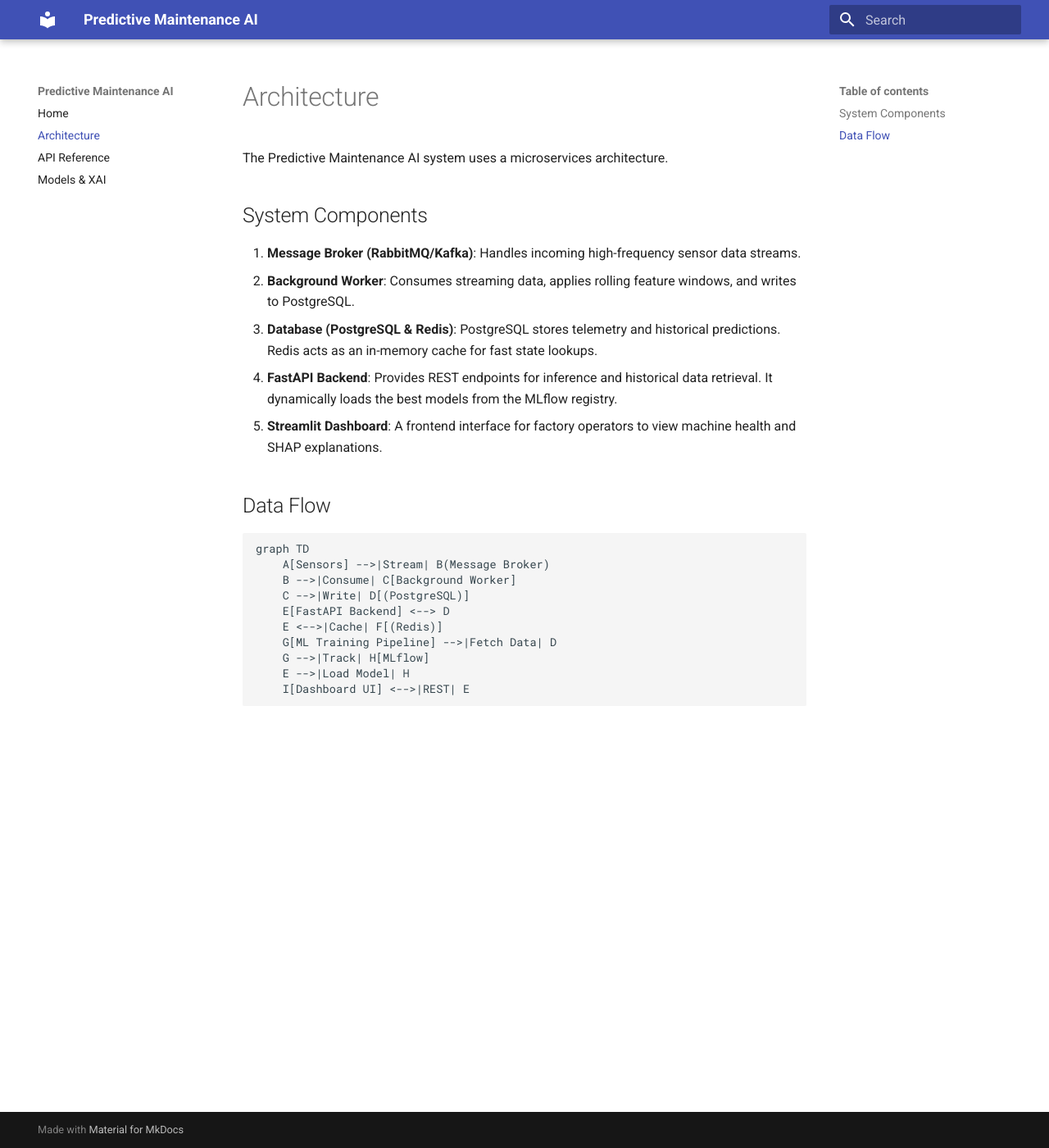
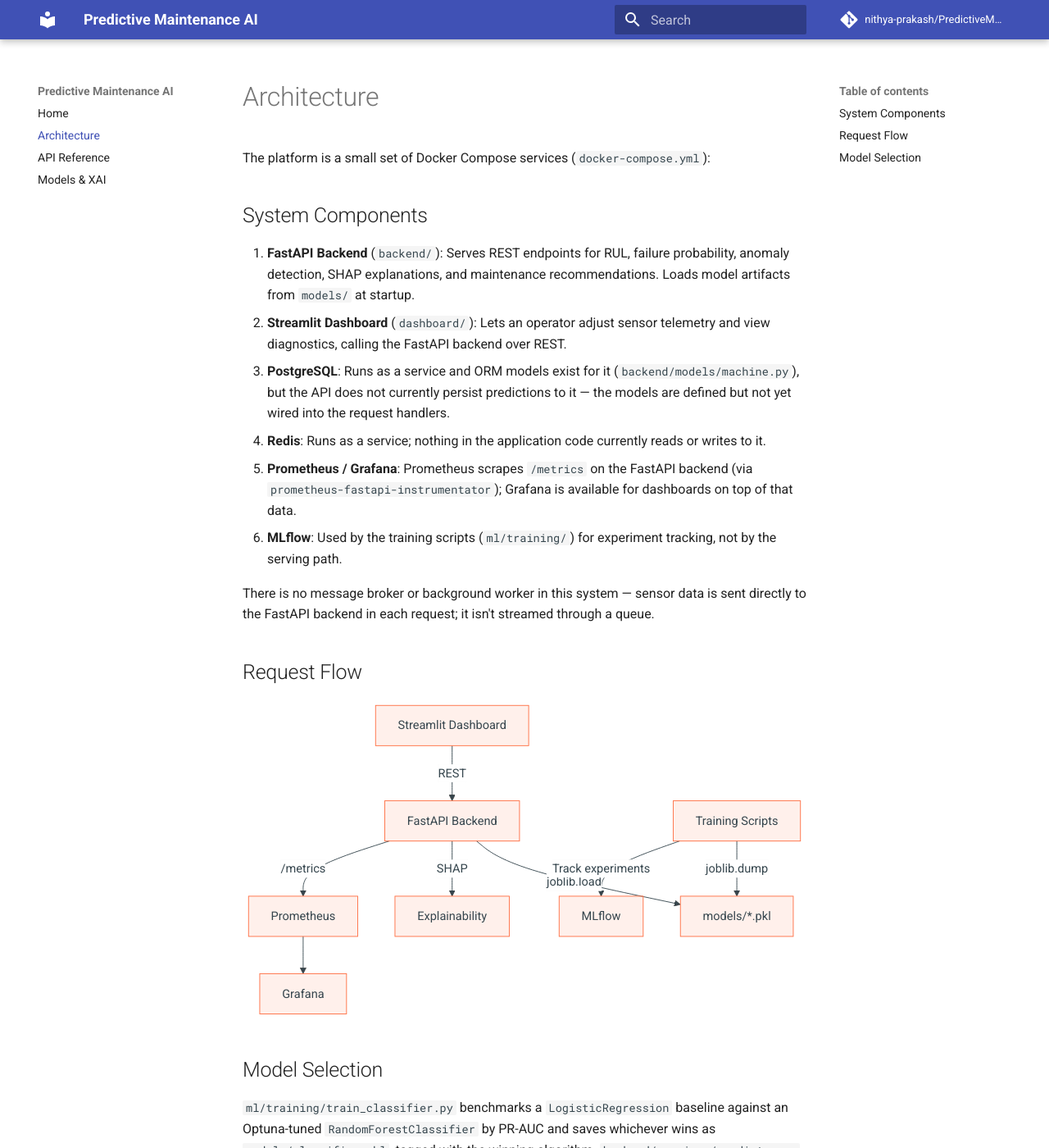
Before and after one commit to nithya-prakash/PredictiveMaintenanceAI, an MkDocs documentation site: the page built from docs/architecture.md, in a window 1280 px wide and 1400 px high. Shown: the whole window at 82% size. Built offline with MkDocs 1.6.1 and Material for MkDocs 9.7.7, drawn with Linux system fonts in a browser that asks for light colours; comment, search, counter and statistics services are not loaded; some of the changed text lies outside the part shown.

Commit message:
Set up mkdocs site publishing to GitHub Pages
mkdocs.yml's nav referenced api.md and models.md, which didn't exist
(mkdocs build --strict failed). Wrote both against the actual FastAPI
endpoints and the real model-selection/XAI logic.

Also corrected index.md and architecture.md, which described a
Kafka/RabbitMQ message broker, a background worker, and XGBoost/LSTM/
Transformer models -- none of which exist anywhere in this codebase.
Replaced with the actual architecture (FastAPI + Streamlit talking
directly over REST, Postgres/Redis present in docker-compose but not
wired into the app, Prometheus/Grafana, MLflow for training) and the
real LogisticRegression-vs-RandomForest selection process, matching
what's already documented in the main README.

Added a GitHub Actions workflow that builds the site with `mkdocs
build --strict` and deploys it to GitHub Pages on push to main.
Verified locally: strict build passes, Mermaid diagram and demo GIF
render correctly via `mkdocs serve`.

````diff
--- a/docs/architecture.md
+++ b/docs/architecture.md
@@ -1,24 +1,31 @@
 # Architecture
 
-The Predictive Maintenance AI system uses a microservices architecture.
+The platform is a small set of Docker Compose services (`docker-compose.yml`):
 
 ## System Components
-1. **Message Broker (RabbitMQ/Kafka)**: Handles incoming high-frequency sensor data streams.
-2. **Background Worker**: Consumes streaming data, applies rolling feature windows, and writes to PostgreSQL.
-3. **Database (PostgreSQL & Redis)**: PostgreSQL stores telemetry and historical predictions. Redis acts as an in-memory cache for fast state lookups.
-4. **FastAPI Backend**: Provides REST endpoints for inference and historical data retrieval. It dynamically loads the best models from the MLflow registry.
-5. **Streamlit Dashboard**: A frontend interface for factory operators to view machine health and SHAP explanations.
 
-## Data Flow
+1. **FastAPI Backend** (`backend/`): Serves REST endpoints for RUL, failure probability, anomaly detection, SHAP explanations, and maintenance recommendations. Loads model artifacts from `models/` at startup.
+2. **Streamlit Dashboard** (`dashboard/`): Lets an operator adjust sensor telemetry and view diagnostics, calling the FastAPI backend over REST.
+3. **PostgreSQL**: Runs as a service and ORM models exist for it (`backend/models/machine.py`), but the API does not currently persist predictions to it — the models are defined but not yet wired into the request handlers.
+4. **Redis**: Runs as a service; nothing in the application code currently reads or writes to it.
+5. **Prometheus / Grafana**: Prometheus scrapes `/metrics` on the FastAPI backend (via `prometheus-fastapi-instrumentator`); Grafana is available for dashboards on top of that data.
+6. **MLflow**: Used by the training scripts (`ml/training/`) for experiment tracking, not by the serving path.
+
+There is no message broker or background worker in this system — sensor data is sent directly to the FastAPI backend in each request; it isn't streamed through a queue.
+
+## Request Flow
+
 ```mermaid
 graph TD
-    A[Sensors] -->|Stream| B(Message Broker)
-    B -->|Consume| C[Background Worker]
-    C -->|Write| D[(PostgreSQL)]
-    E[FastAPI Backend] <--> D
-    E <-->|Cache| F[(Redis)]
-    G[ML Training Pipeline] -->|Fetch Data| D
-    G -->|Track| H[MLflow]
-    E -->|Load Model| H
-    I[Dashboard UI] <-->|REST| E
+    A[Streamlit Dashboard] -->|REST| B[FastAPI Backend]
+    B -->|joblib.load| C[models/*.pkl]
+    B -->|SHAP| D[Explainability]
+    E[Training Scripts] -->|joblib.dump| C
+    E -->|Track experiments| F[MLflow]
+    B -->|/metrics| G[Prometheus]
+    G --> H[Grafana]
 ```
+
+## Model Selection
+
+`ml/training/train_classifier.py` benchmarks a `LogisticRegression` baseline against an Optuna-tuned `RandomForestClassifier` by PR-AUC and saves whichever wins as `models/classifier.pkl`, tagged with the winning algorithm. `backend/services/predictor.py` and `backend/services/xai.py` read that tag and behave accordingly (e.g. picking `TreeExplainer` vs `LinearExplainer` for SHAP) rather than assuming a specific algorithm. See [Models & XAI](models.md) for details.
--- a/mkdocs.yml
+++ b/mkdocs.yml
@@ -1,10 +1,19 @@
 site_name: Predictive Maintenance AI
 site_description: Documentation for the Industrial Predictive Maintenance AI Platform
+site_url: https://nithya-prakash.github.io/PredictiveMaintenanceAI/
+repo_url: https://github.com/nithya-prakash/PredictiveMaintenanceAI
+repo_name: nithya-prakash/PredictiveMaintenanceAI
 theme:
   name: material
   palette:
     primary: indigo
     accent: deep orange
+markdown_extensions:
+  - pymdownx.superfences:
+      custom_fences:
+        - name: mermaid
+          class: mermaid
+          format: !!python/name:pymdownx.superfences.fence_code_format
 nav:
   - Home: index.md
   - Architecture: architecture.md
````
Also changed, not shown: docs/api.md (added, +77 -0 lines), docs/index.md (+13 -6 lines), docs/models.md (added, +33 -0 lines), 2 other files.
